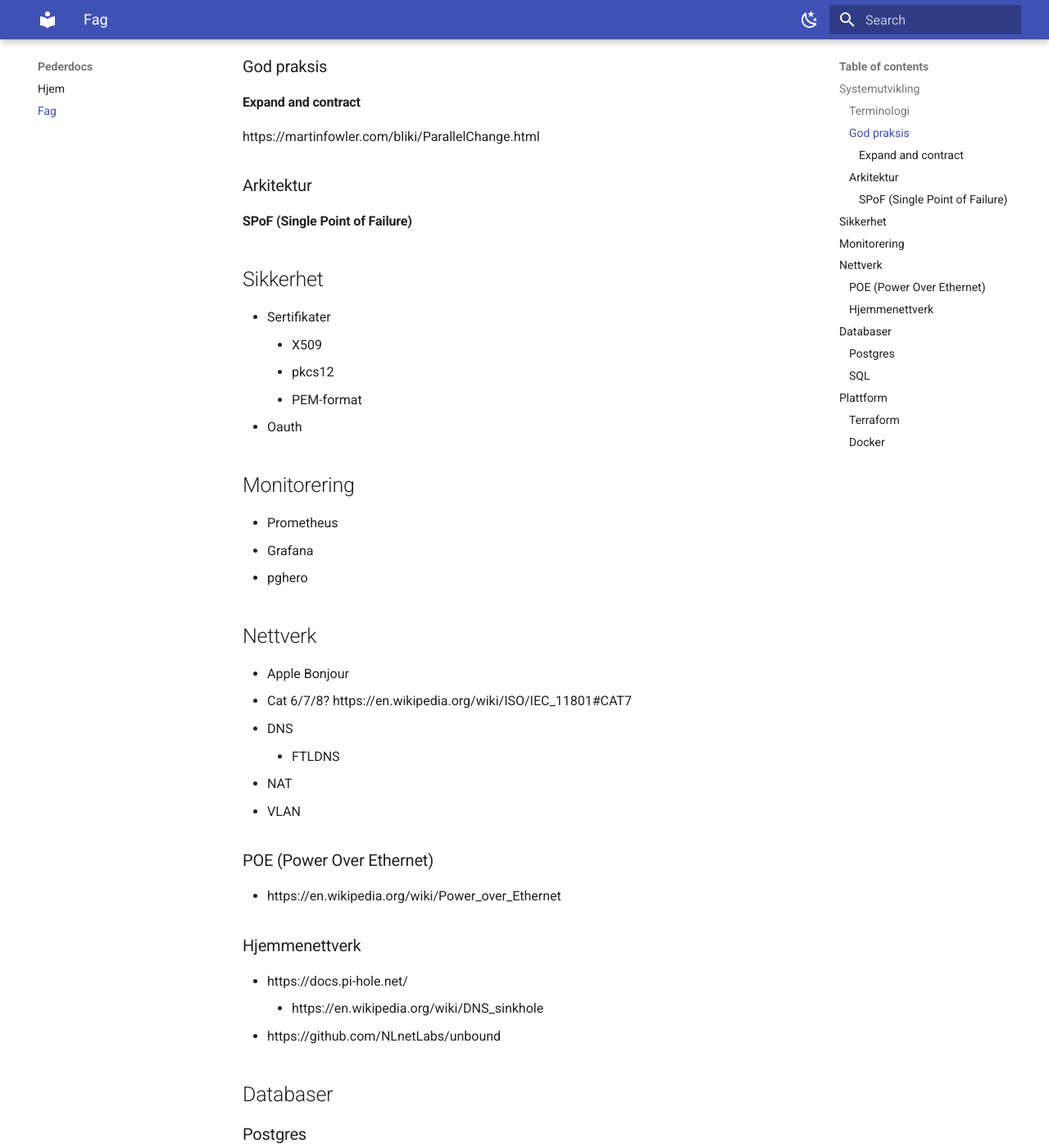
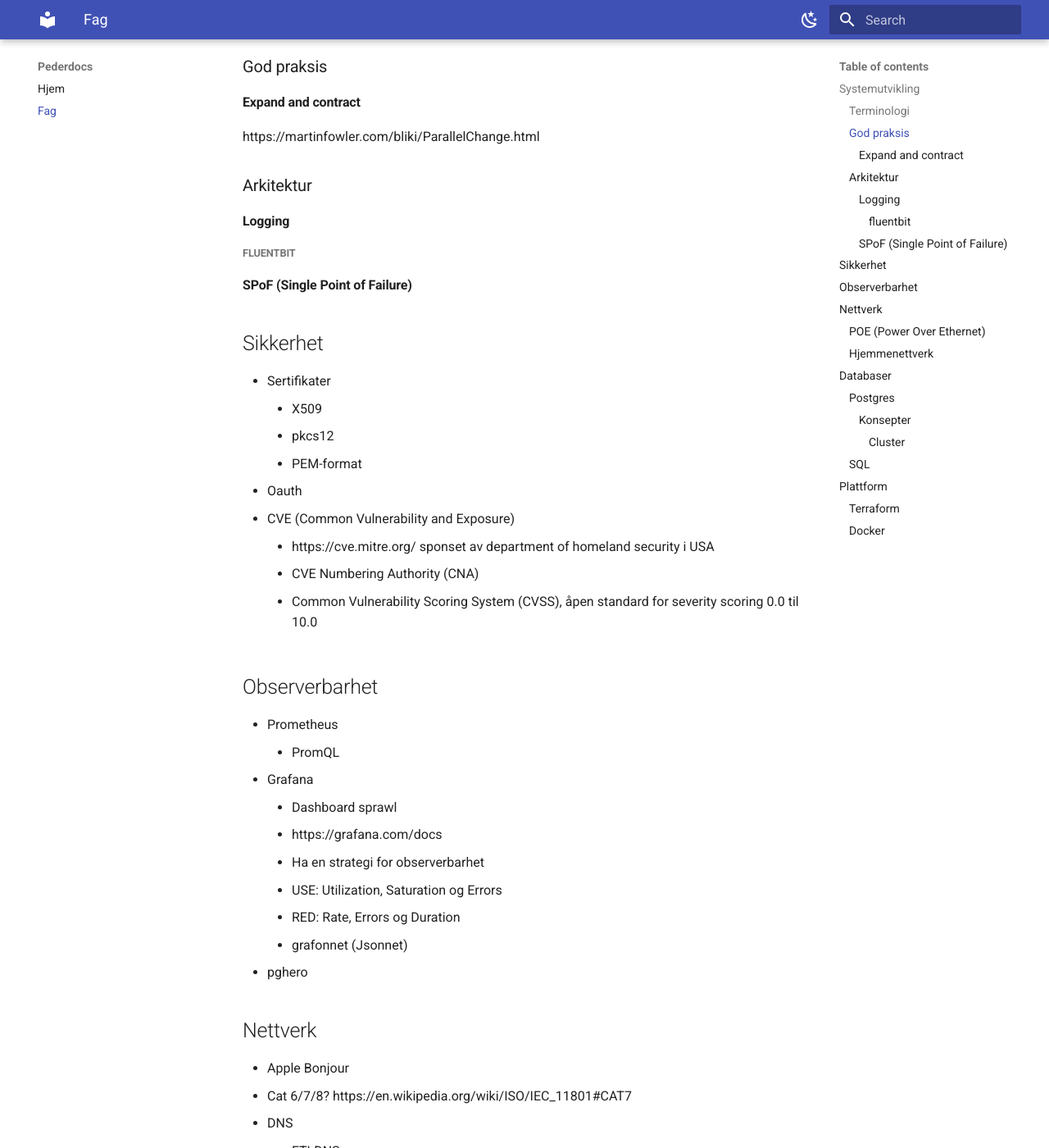
Before and after one commit to korsveien/docs, an MkDocs documentation site: the page built from docs/fag.md, in a window 1280 px wide and 1400 px high, scrolled down 268 px. Shown: the whole window at 82% size. Built offline with MkDocs 1.6.1 and Material for MkDocs 9.7.7, drawn with Linux system fonts in a browser that asks for light colours; some of the changed text lies outside the part shown.

```diff
--- a/docs/fag.md
+++ b/docs/fag.md
@@ -16,6 +16,10 @@ https://martinfowler.com/bliki/ParallelChange.html
 
 ### Arkitektur
 
+#### Logging
+
+##### fluentbit
+
 #### SPoF (Single Point of Failure)
 
 Sikkerhet
@@ -26,12 +30,23 @@ Sikkerhet
 	-	pkcs12
 	-	PEM-format
 -	Oauth
+-	CVE (Common Vulnerability and Exposure)
+	-	https://cve.mitre.org/ sponset av department of homeland security i USA
+	-	CVE Numbering Authority (CNA)
+	-	Common Vulnerability Scoring System (CVSS), åpen standard for severity scoring 0.0 til 10.0
 
-Monitorering
-------------
+Observerbarhet
+--------------
 
 -	Prometheus
+	-	PromQL
 -	Grafana
+	-	Dashboard sprawl
+	-	https://grafana.com/docs
+	-	Ha en strategi for observerbarhet
+	-	USE: Utilization, Saturation og Errors
+	-	RED: Rate, Errors og Duration
+	-	grafonnet (Jsonnet)
 -	pghero
 
 Nettverk
@@ -60,6 +75,15 @@ Databaser
 ### Postgres
 
 -	https://postgrespro.com/community/books/internals
+-	pg_stat
+
+\-
+
+#### Konsepter
+
+##### Cluster
+
+En samling databaser som er håndtert av en enkelt instans av en databaseserver.
 
 ### SQL
 
@@ -152,4 +176,4 @@ Leseliste
 
 -	[Kubernetes in Action](https://www.manning.com/books/kubernetes-in-action)
 -	[Core Kubernetes](https://www.manning.com/books/core-kubernetes)
--	[Accelerate](https://books.apple.com/no/book/accelerate-the-science-of-lean-software-and/id1604511060)
+-	[Accelerate](https://books.apple.com/nbook/accelerate-the-science-of-lean-software-and/id1604511060)
```
Also changed, not shown: docs/hjem.md (deleted, +0 -15 lines).
